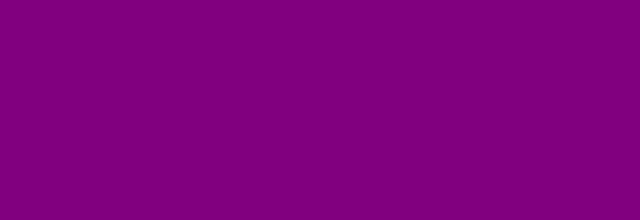
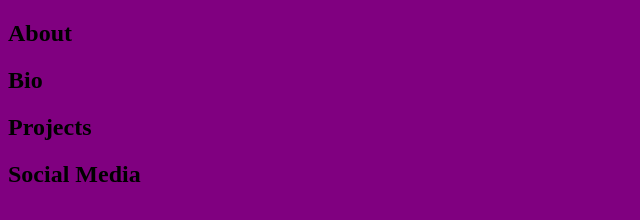
Before and after one commit to EmilyCali/WDIR-Portfolio, a plain HTML site: page index.html in a window 1280 px wide. Shown: the whole page, without its empty margins (0-640 px from the left). Drawn offline with Linux system fonts and the light colour scheme.

Commit message:
sections created

```diff
--- a/index.html
+++ b/index.html
@@ -11,6 +11,24 @@
     <link rel="stylesheet" type="text/css" href="css/main.css" />
   </head>
   <body>
-
+    <!-- container div to hold everything -->
+    <div>
+      <!-- section for about (what is this site, why is this site, faqs) -->
+      <div id="about">
+        <h2> About </h2>
+      </div>
+      <!-- section for bio, resume, linkedin -->
+      <div id="bio">
+        <h2> Bio </h2>
+      </div>
+      <!-- section for github profile and links to projects -->
+      <div id="github">
+        <h2> Projects </h2>
+      </div>
+      <!-- section for social media and contact(flickr including gallery, etsy, instagram, email) -->
+      <div id="social">
+        <h2> Social Media </h2>
+      </div>
+    </div>
   </body>
 </html>
```
